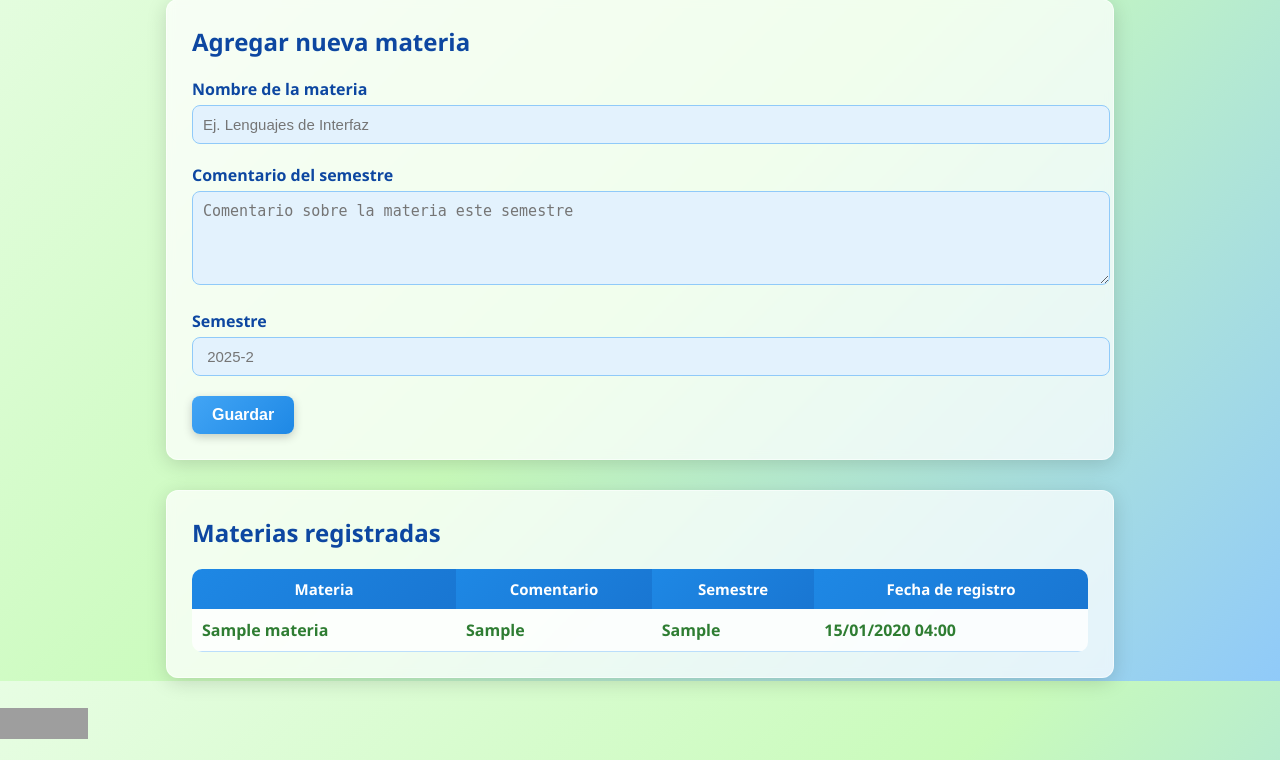
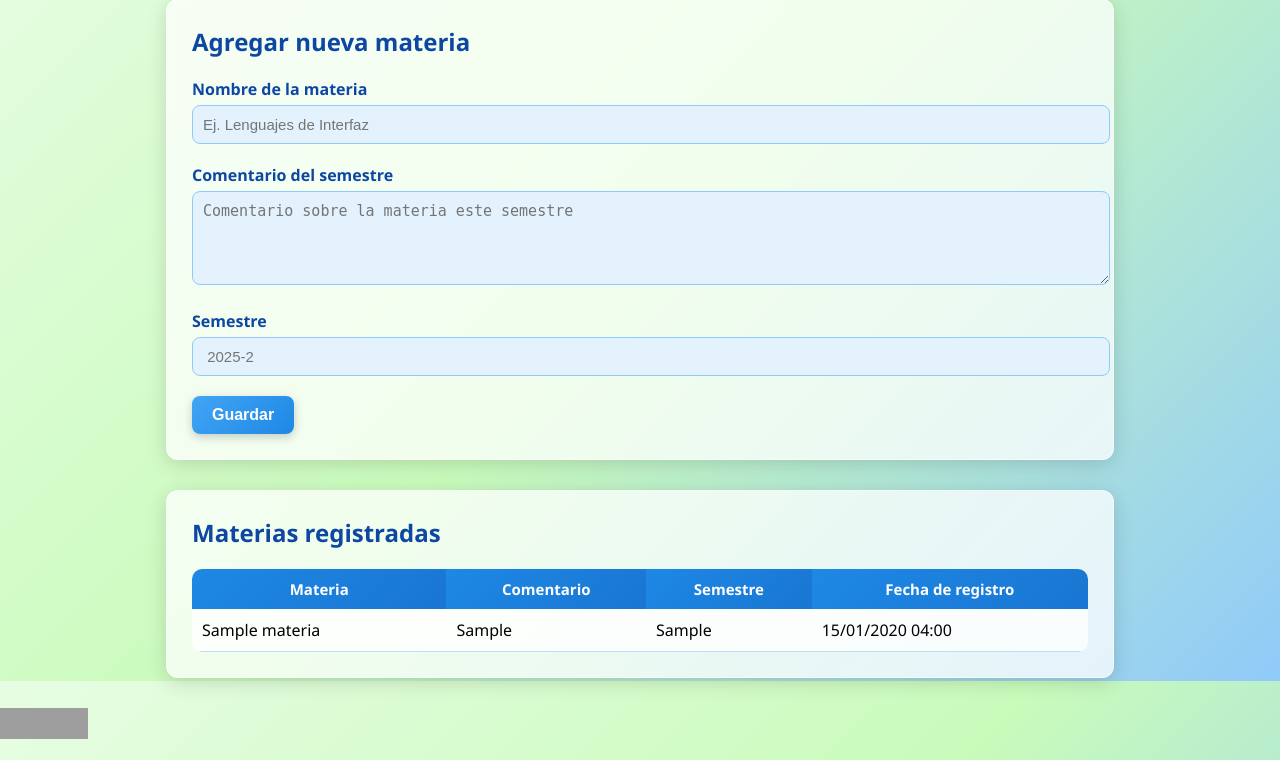
Before and after one commit to Fernando664/nivelacion-django, a Django app: page / in a window 1280 px wide. Shown: the part 119-879 px from the top of the page. Run offline with Django 5.2, Linux system fonts and the light colour scheme; tables that the repository leaves empty hold one stand-in row (values such as "Sample post"); grey boxes are pictures that could not be loaded.

Commit message:
Update styles.css

```diff
--- a/materias/static/materias/styles.css
+++ b/materias/static/materias/styles.css
@@ -125,12 +125,3 @@ tr:hover {
     font-size: 14px;
 }
 /* ======== si exuste un registro  ======== */
-tr.registro-existente td{
-  color:#2e7d32;
-  font-weight:600;
-}
-
-tr.registro-nuevo td{
-  color:#000;
-  font-weight:normal;
-}
```
